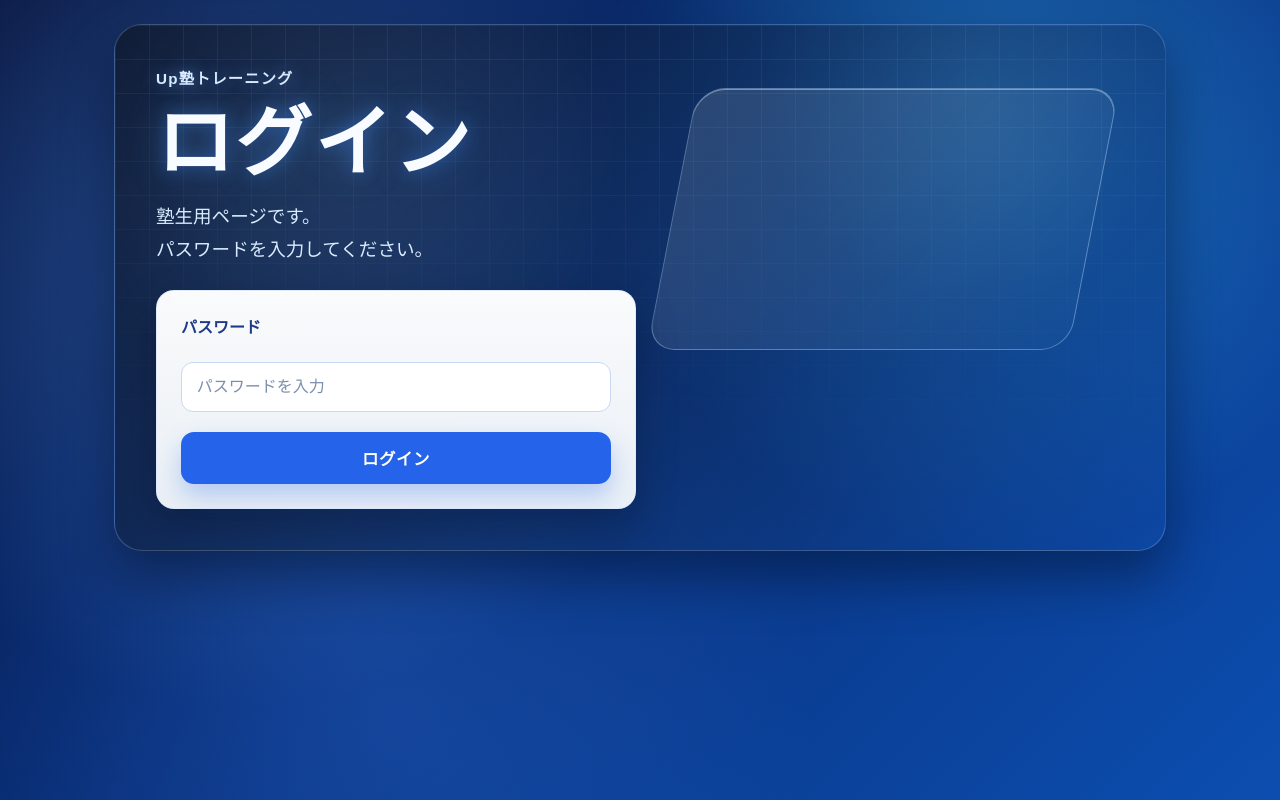
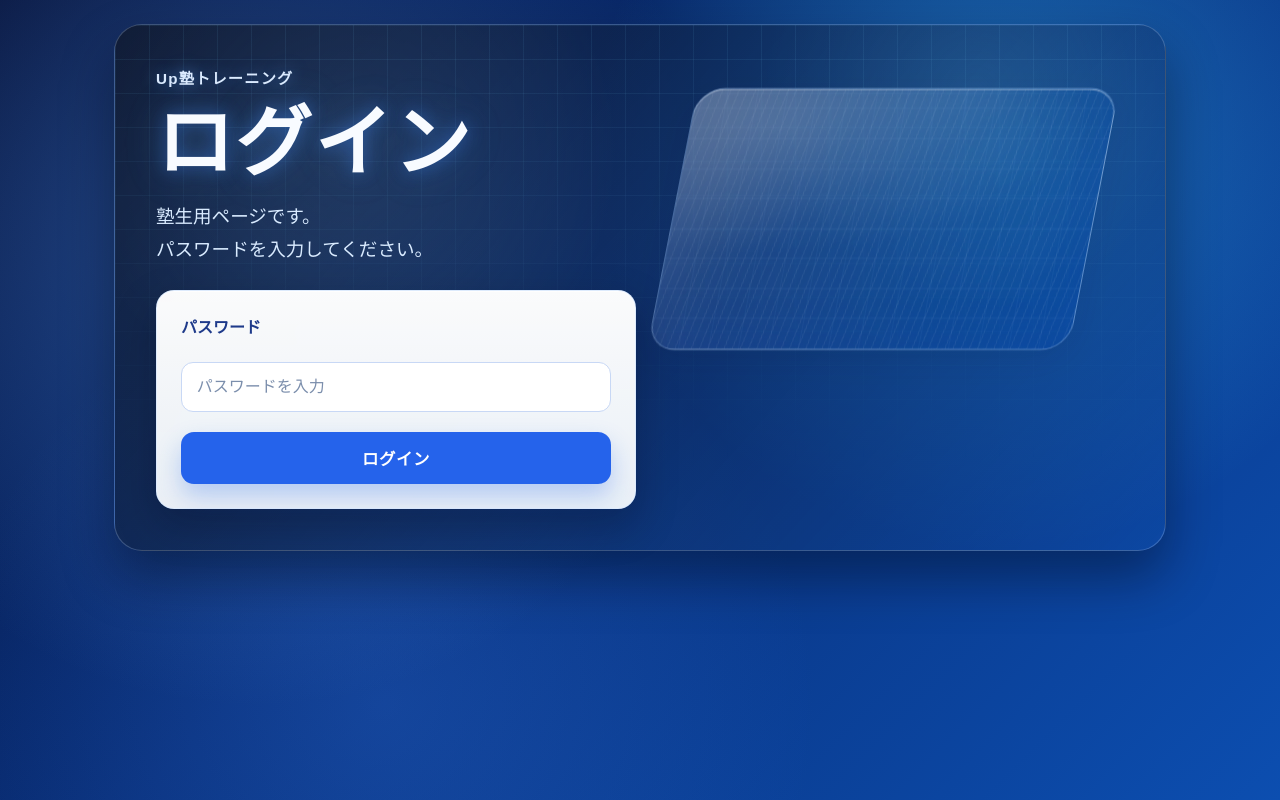
Before and after one commit to ToshinariTanaka/uptra, a plain HTML site: page login.html in a window 1280 px wide. Drawn offline with Linux system fonts and the light colour scheme.

Commit message:
Refine login accent panel with subtle metallic texture

```diff
--- a/styles/main.css
+++ b/styles/main.css
@@ -346,10 +346,20 @@ h3 {
   width: min(48%, 420px);
   height: min(56%, 260px);
   border: 1px solid rgba(191, 219, 254, 0.45);
-  background: linear-gradient(120deg, rgba(239, 246, 255, 0.16), rgba(125, 211, 252, 0.03));
-  box-shadow: inset 0 1px 0 rgba(255, 255, 255, 0.5);
+  background-image:
+    linear-gradient(118deg, rgba(255, 255, 255, 0.24) 0%, rgba(191, 219, 254, 0.12) 34%, rgba(125, 211, 252, 0.04) 70%, rgba(8, 47, 112, 0.05) 100%),
+    linear-gradient(150deg, rgba(255, 255, 255, 0.16), transparent 42%),
+    radial-gradient(130% 85% at 20% 14%, rgba(255, 255, 255, 0.2), transparent 58%),
+    repeating-linear-gradient(102deg, rgba(255, 255, 255, 0.1) 0 1px, rgba(255, 255, 255, 0) 1px 8px),
+    repeating-linear-gradient(0deg, rgba(148, 197, 255, 0.11) 0 1px, rgba(148, 197, 255, 0) 1px 30px),
+    repeating-linear-gradient(90deg, rgba(148, 197, 255, 0.08) 0 1px, rgba(148, 197, 255, 0) 1px 30px);
+  box-shadow:
+    inset 0 1px 0 rgba(255, 255, 255, 0.56),
+    inset 0 -22px 36px rgba(30, 64, 175, 0.1),
+    0 10px 28px rgba(4, 20, 56, 0.14);
+  backdrop-filter: blur(1.5px) saturate(120%);
   transform: skewX(-11deg);
-  opacity: 0.82;
+  opacity: 0.72;
 }
 
 .login-hero-inner {
```
